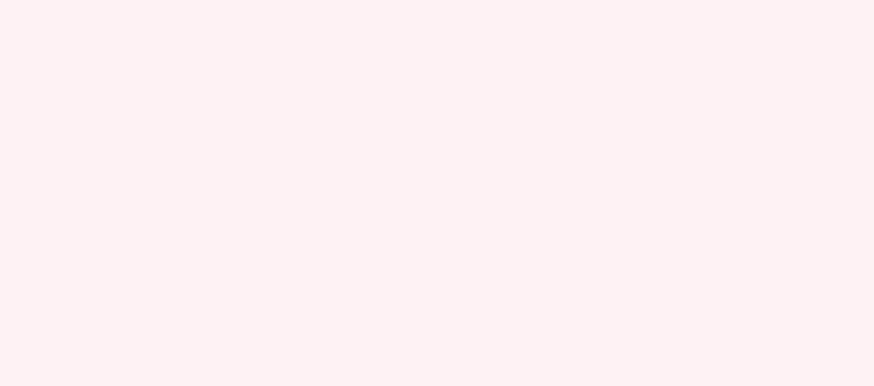
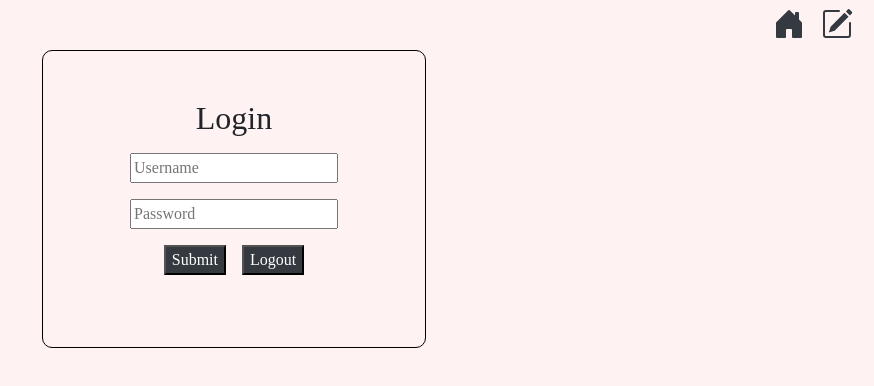
Before and after one commit to malavikasmenon/blog_frontend, a Nuxt app: page /login in a window 1280 px wide. Before the commit this address had no page. Shown: the top 386 px of the page, without its empty margins (406-1280 px from the left). Built offline with nearby package versions, Linux system fonts and the light colour scheme.

Commit message:
login page

```diff
--- /dev/null
+++ b/components/Navbar.vue
@@ -0,0 +1,28 @@
+<template>
+    <nav class="nav-container">
+        <NuxtLink to="/">
+            <b-icon-house-door-fill scale="2" variant="dark" class="mx-3"></b-icon-house-door-fill>
+        </NuxtLink>
+        <NuxtLink to="/new">
+            <b-icon-pencil-square scale="2" variant="dark" class="mx-3"></b-icon-pencil-square>
+        </NuxtLink>
+    </nav>
+</template>
+
+<script>
+import { BIcon, BIconHouseDoorFill, BIconPencilSquare } from 'bootstrap-vue'
+export default {
+    components: {
+        BIconHouseDoorFill,
+        BIconPencilSquare
+    }
+}
+</script>
+
+<style>
+.nav-container {
+   text-align: right;
+   /* border: 1px solid black; */
+   padding: 1%;
+}
+</style>
--- a/components/PostListing.vue
+++ b/components/PostListing.vue
@@ -1,13 +1,13 @@
 <template>
     <div class="main-container">
         <div class="main-heading">
-            <h1>The World of {{blogType}}</h1>
+            <h1 class="text-capitalize">The World of {{blogType}}</h1>
         </div>
         <hr />
         <div class="main-content">
-            <b-dropdown text="Categories" variant="outline-dark" class="m-2">
+            <!-- <b-dropdown text="Categories" variant="outline-dark" class="m-2">
                 <b-dropdown-item v-for="tag in tags">{{tag}}</b-dropdown-item>
-            </b-dropdown>
+            </b-dropdown>  -->
             <b-card-group deck class="card-group pt-5">
                 <div v-for="blog in posts">
                     <NuxtLink :to="`${blogType}/${blog.slug_field}`">
@@ -44,7 +44,7 @@ export default {
 <style scoped>
 .main-heading {
   text-align: center;
-  padding-top: 3%;
+  /* padding-top: 3%; */
 }
 .main-content {
   /* border: 1px solid black; */
--- a/layouts/default.vue
+++ b/layouts/default.vue
@@ -1,6 +1,22 @@
 <template>
+  <div>
+    <Navbar />
     <Nuxt />
+  </div>
   </template>
+
+  <script>
+    import { BIcon, BIconHouseDoorFill } from 'bootstrap-vue'
+    import Navbar from '@/components/Navbar.vue';
+
+    export default {
+      components: {
+        Navbar,
+        BIcon,
+        BIconHouseDoorFill
+      }
+    }
+  </script>
 
   <style>
   html, body {
--- a/nuxt.config.js
+++ b/nuxt.config.js
@@ -50,6 +50,7 @@ export default {
     // https://go.nuxtjs.dev/bootstrap
     'bootstrap-vue/nuxt',
     '@nuxtjs/axios',
+    // 'vue-cookies',
   ],
 
 
--- a/package.json
+++ b/package.json
@@ -15,6 +15,7 @@
     "core-js": "^3.25.3",
     "nuxt": "^2.15.8",
     "vue": "^2.7.10",
+    "vue-cookies": "^1.8.2",
     "vue-server-renderer": "^2.7.10",
     "vue-template-compiler": "^2.7.10"
   },
--- a/pages/index.vue
+++ b/pages/index.vue
@@ -3,7 +3,7 @@
     <div class="main-heading">
       <h1>The Fictional World</h1>
       <h2>- Malavika S. Menon</h2>
-      <hr></hr>
+      <hr>
     </div>
     <div class="main-content px-5 mt-5">
       <p>
@@ -45,7 +45,7 @@ export default {
 }
 .main-heading {
   text-align: center;
-  padding-top: 3%;
+  /* padding-top: 3%; */
 }
 .main-content {
   /* border: 1px solid black; */
--- /dev/null
+++ b/pages/login.vue
@@ -0,0 +1,55 @@
+<template>
+    <div class="p-5 login-box">
+        <h2>Login</h2>
+        <input type="text" v-model="username" placeholder="Username" class="m-2"> <br>
+        <input type="password" v-model="password" placeholder="Password" class="m-2"> <br>
+        <button v-on:click="getToken" class="m-2 bg-dark text-white">Submit</button>
+        <button v-on:click="logout" class="m-2 bg-dark text-white">Logout</button>
+        <p>{{successMessage}}</p>
+    </div>
+</template>
+
+<script>
+    export default {
+        data() {
+            return {
+                username: '',
+                password: '',
+                successMessage: ''
+            }
+        },
+        methods: {
+            getToken() {
+                this.$axios.post('http://127.0.0.1:8000/api-token-auth/', {
+                    'username': this.username,
+                    'password': this.password,
+                })
+                    .then(response => {
+                        console.log(response.data)
+                        if(process.client){
+                            localStorage.setItem("authToken", response.data.token);
+                        }
+                        // this.$cookies.set("token", response.data.token)
+                        this.successMessage = "Successfully logged in"
+                    })
+                    .catch(error => console.log(error))
+            },
+            logout() {
+                if(process.client){
+                    localStorage.removeItem('authToken')
+                    this.successMessage = "Logged Out"
+                }
+            }
+        },
+    }
+</script>
+
+<style  scoped>
+.login-box {
+    border: 1px solid black;
+    border-radius: 10px;
+    margin: auto;
+    max-width: 30%;
+    text-align: center;
+}
+</style>
--- a/pages/new.vue
+++ b/pages/new.vue
@@ -1,6 +1,6 @@
 <template>
-    <section class="main-container">
-        <input type="text" class="title mt-5" v-model="title" placeholder="Enter title">
+    <section class="main-container" v-if="isLoggedIn">
+        <input type="text" class="title" v-model="title" placeholder="Enter title">
         <textarea rows="17" class="content mt-5" v-model="content" placeholder="Enter content"> </textarea>
         <select v-model="selectedType" class="mb-5 dropdown" label="Options">
             <option disabled value="">Please select one</option>
@@ -16,6 +16,10 @@
         <br>
         <button v-on:click="addPost" class="btn bg-dark text-white my-5">Add Post</button>
         <p class="success-msg">{{successMessage}}</p>
+    </section>
+    <section class="login p-5" v-else>
+        <p>You are not logged in. Please log in with admin credentials to write post</p>
+        <NuxtLink to="/login"><button class="bg-dark text-white">Login</button></NuxtLink>
     </section>
 </template>
 
@@ -51,6 +55,18 @@
                     .then(response => this.successMessage = "Successfully submitted")
                     .catch(error => console.log(error))
             }
+        },
+        computed: {
+            isLoggedIn() {
+                if(process.client){
+                    if(localStorage.getItem('authToken')){
+                    console.log(localStorage.getItem('authToken'))
+                    return true
+                    }
+                }
+                console.log("not logged in")
+                return false
+            },
         },
     }
 </script>
```
Also changed, not shown: 1 other file (tests, documents, lock files or other folders).
